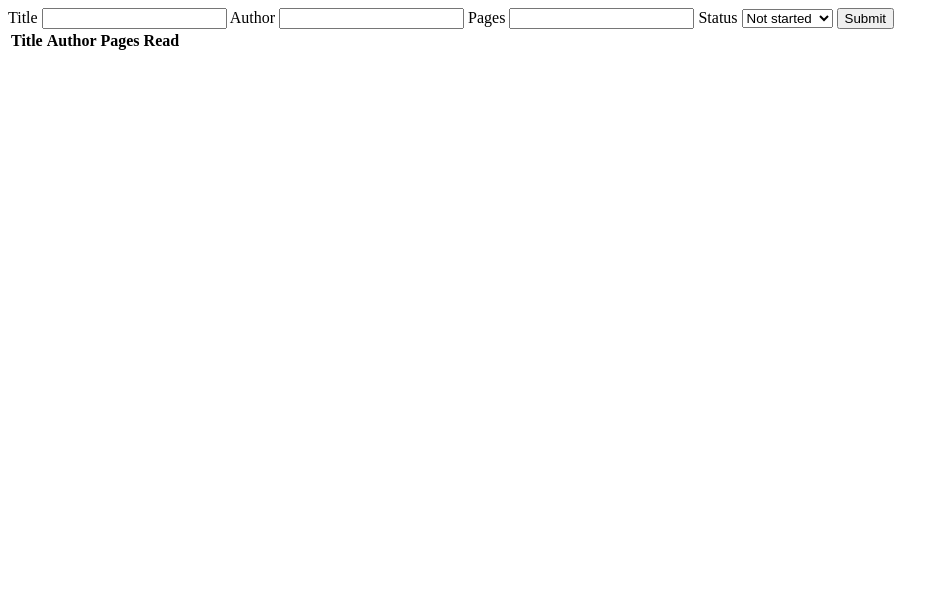
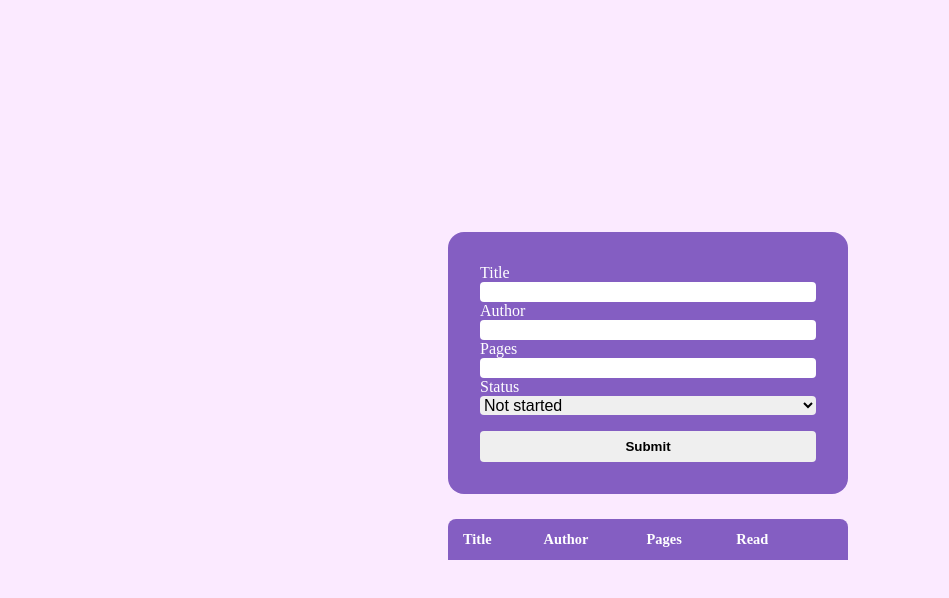
Before and after one commit to GabrielRenard/library, a plain HTML site: page index.html in a window 1280 px wide. Shown: the whole page, without its empty margins (0-949 px from the left). Drawn offline with Linux system fonts and the light colour scheme.

Commit message:
complete basic functionality and styling

```diff
--- a/assets/CSS/style.scss
+++ b/assets/CSS/style.scss
@@ -1,11 +1,121 @@
-.alert {
-  border: 1px solid black;
+*,
+*::before,
+*::after {
+  box-sizing: border-box;
 }
 
+// #845EC2 #B39CD0 #FBEAFF #00C9A7
+
+body {
+  display: flex;
+  flex-direction: column;
+  justify-content: center;
+  align-items: center;
+  height: 100vh;
+  width: 100vw;
+  background-color: #fbeaff;
+}
+
+form {
+  display: flex;
+  flex-direction: column;
+  padding: 2rem;
+  border-radius: 1rem;
+  color: #fff;
+  background-color: #845ec2;
+
+  input,
+  select {
+    font-size: 1rem;
+    border: none;
+    border-radius: 0.25rem;
+
+    &:focus {
+      outline: none;
+    }
+  }
+
+  button {
+    margin-top: 1rem;
+    padding: 0.5rem 0;
+    border: none;
+    border-radius: 0.25rem;
+    cursor: pointer;
+    transition: all 0.25s;
+    font-weight: bold;
+
+    &:hover {
+      background-color: #00c9a7;
+      color: #fbeaff;
+    }
+  }
+}
+
+table {
+  border-collapse: collapse;
+  margin: 25px 0;
+  font-size: 0.9em;
+  min-width: 400px;
+  border: none;
+  border-radius: 1rem;
+
+  thead > tr {
+    background-color: #845ec2;
+    color: #fff;
+    text-align: left;
+    font-weight: bold;
+    width: 100%;
+    border-top-left-radius: 1rem;
+  }
+
+  th,
+  td {
+    padding: 12px 15px;
+  }
+
+  th:first-child {
+    border-top-left-radius: 0.5rem;
+  }
+
+  th:last-child {
+    border-top-right-radius: 0.5rem;
+  }
+
+  tbody > tr {
+    border-bottom: 1px solid #ddd;
+    background-color: #ddd;
+  }
+  // #845EC2 #B39CD0 #FBEAFF #00C9A7
+  tbody > tr:nth-of-type(even) {
+    background-color: #b39cd0;
+  }
+
+  tbody > tr:nth-of-type(odd) {
+    color: #845ec2;
+    font-weight: bold;
+  }
+
+  tbody > tr:last-of-type {
+    border-bottom: 2px solid #845ec2;
+  }
+}
+
+// Alerts
+
+// .alert {
+//   border: 1px solid black;
+// }
+
 .danger {
-  background-color: red;
+  background: rgba(255, 0, 0, 0.2);
+  border: 2px solid red;
+  text-align: center;
+  font-size: 1.2rem;
 }
 
 .success {
-  background-color: green;
+  background: rgba(0, 255, 0, 0.2);
+  border: 2px solid green;
+  text-align: center;
+  font-size: 1.2rem;
 }
--- a/index.html
+++ b/index.html
@@ -25,9 +25,9 @@
         </select>
         <button type="submit">Submit</button>
       </form>
-    </div>
 
       <!-- Table to display book data -->
+      <div class="table-container">
         <table>
           <thead>
             <tr>
@@ -35,10 +35,13 @@
               <th>Author</th>
               <th>Pages</th>
               <th>Read</th>
+              <th></th>
             </tr>
           </thead>
           <tbody id="book-list"></tbody>
         </table>
+      </div>
+    </div>
 
     <script src="./assets/JS/main.js"></script>
   </body>
```
Also changed, not shown: assets/CSS/style.css, 1 other file. Lines whose indentation alone changed are shown as unchanged.
